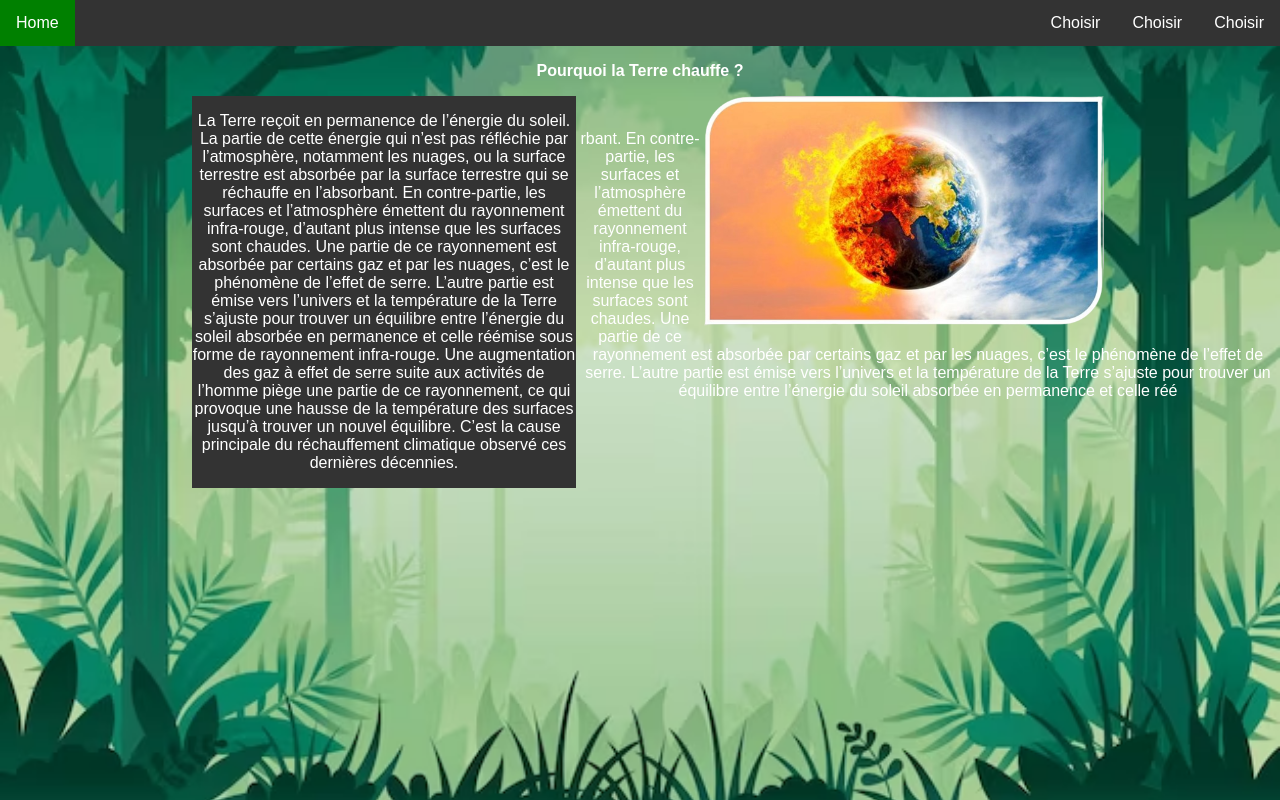
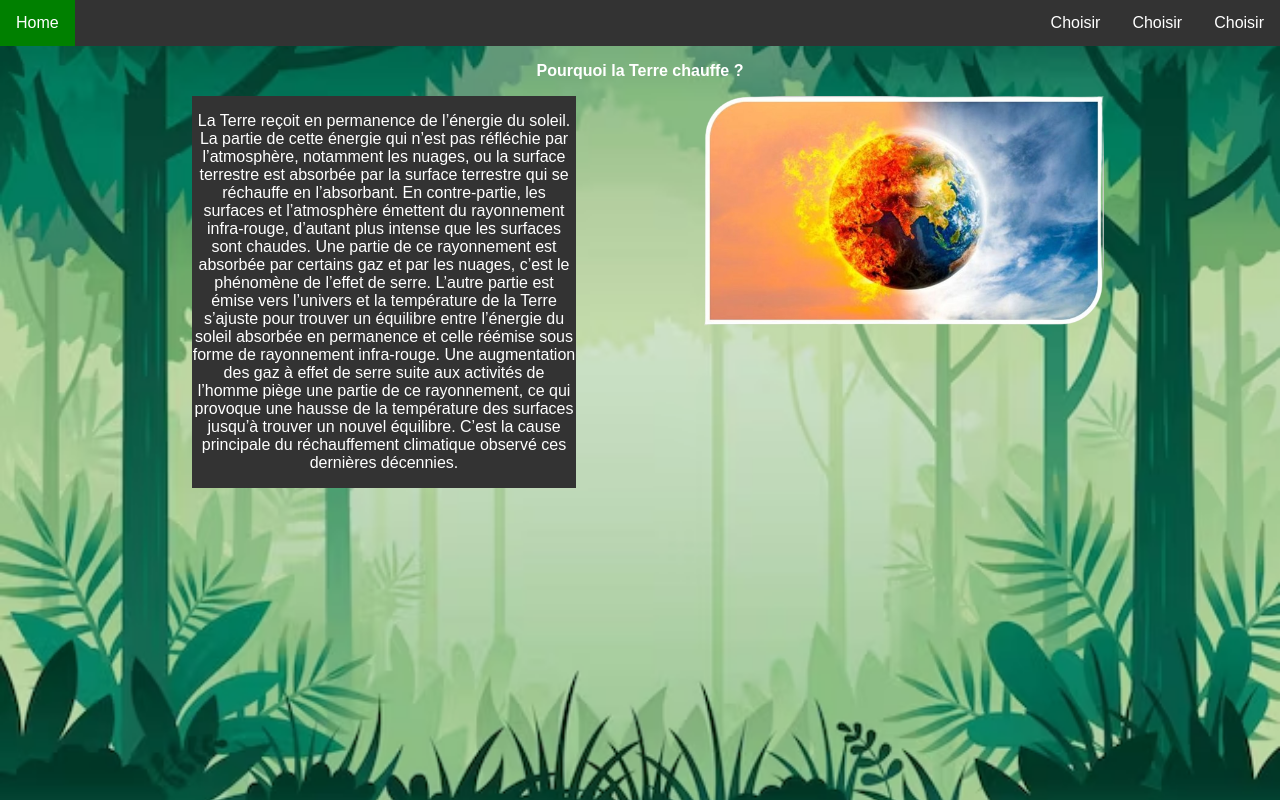
Before and after one commit to Rom001/NI2023, a plain HTML site: page index.html in a window 1280 px wide. Drawn offline with Linux system fonts and the light colour scheme.

Commit message:
kiuguitgij

```diff
--- a/index.html
+++ b/index.html
@@ -41,15 +41,6 @@
 
     <br>
 
-    <div id="bot">
-        <p>rbant. En contre-partie, les surfaces et l’atmosphère émettent du rayonnement
-            infra-rouge, d’autant plus intense que les surfaces sont chaudes. Une partie de ce rayonnement est absorbée
-            par certains gaz et par les nuages, c’est le phénomène de l’effet de serre. L’autre partie est émise vers
-            l’univers et la température de la Terre s’ajuste pour trouver un équilibre entre l’énergie du soleil
-            absorbée en permanence et celle réé
-        </p>
-    </div>
-
 
 </body>
 
```
